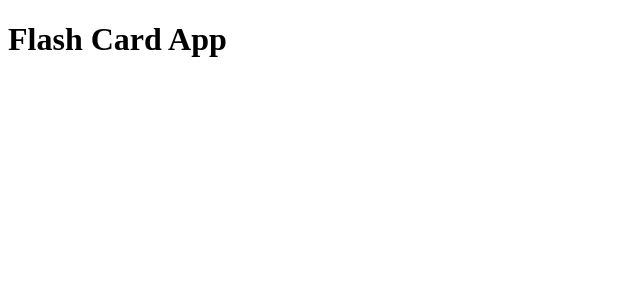
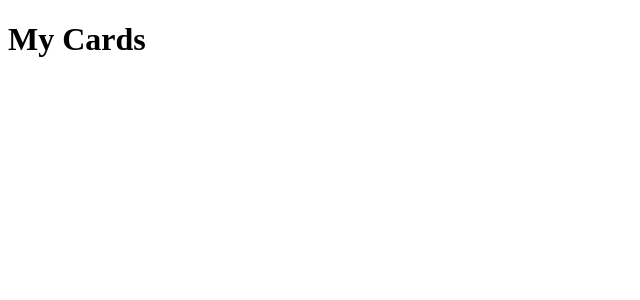
Before and after one commit to sierra-henderson/react-flash-cards-pt, a React app: page / in a window 1280 px wide. Shown: the top 300 px of the page, without its empty margins (0-640 px from the left). Built offline with nearby package versions, Linux system fonts and the light colour scheme; the HTML template or start-up script is replaced by a standard one.

Commit message:
Created getView method, altered App.render to include context and different views

```diff
--- a/src/components/app.jsx
+++ b/src/components/app.jsx
@@ -3,19 +3,40 @@ import ViewCards from './view-cards'
 import ReviewCards from './review-cards'
 import CreateCard from './create-card'
 
-const AppContext = React.createContext('light')
+const AppContext = React.createContext()
 
 export default class App extends React.Component {
   constructor(props) {
     super(props)
     this.state = { view: 'view-cards' }
+    this.setView = this.setView.bind(this)
+    this.getView = this.getView.bind(this)
   }
 
   setView(view) {
     this.setState({ view })
   }
 
+  getView() {
+    switch(this.state.view) {
+      case 'create-card':
+        return <CreateCard />;
+      case 'review-cards':
+        return <Review />;
+      case 'view-cards':
+        return <ViewCards />;
+      default:
+        return null;
+    }
+  }
+
   render() {
-    return <h1 className="text-center">Flash Card App</h1>
+    return (
+      <AppContext.Provider value={this.state.view}>
+        <div>
+          {this.getView()}
+        </div>
+      </AppContext.Provider>
+    )
   }
 }
```
